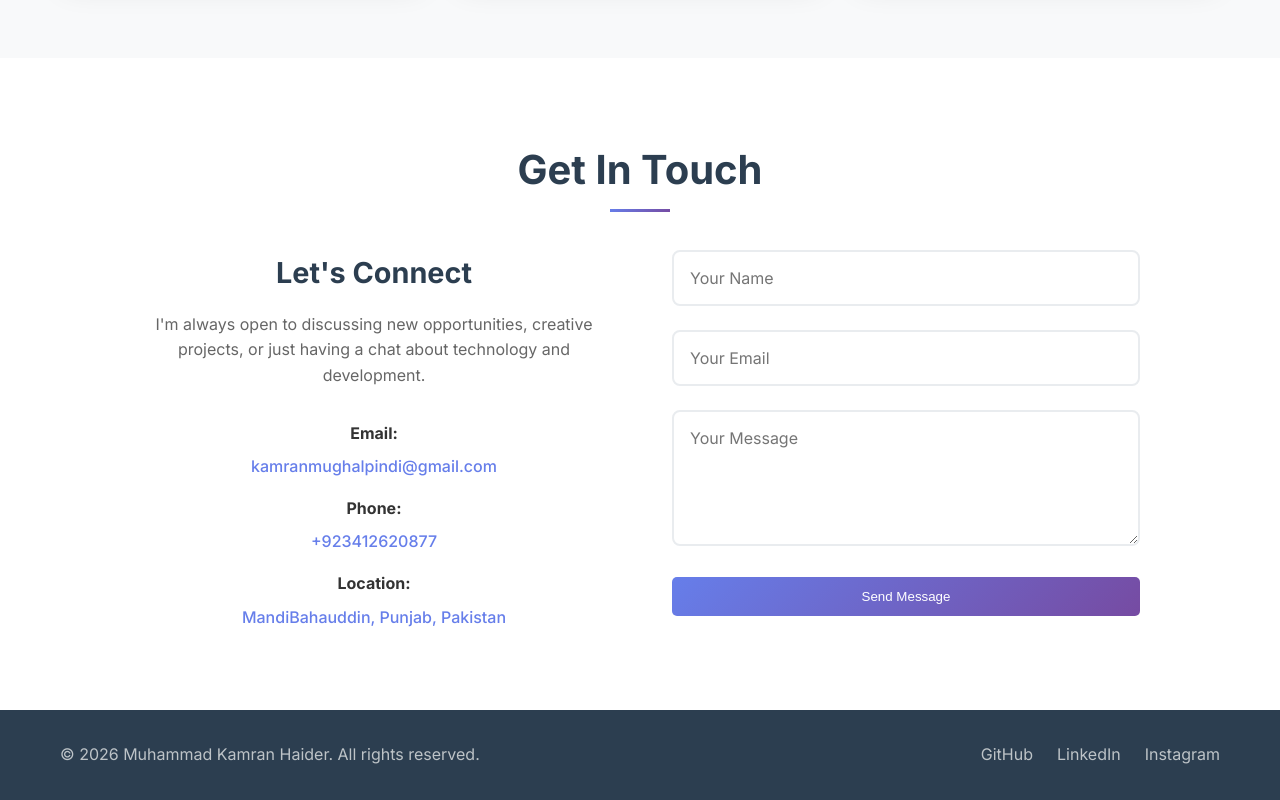
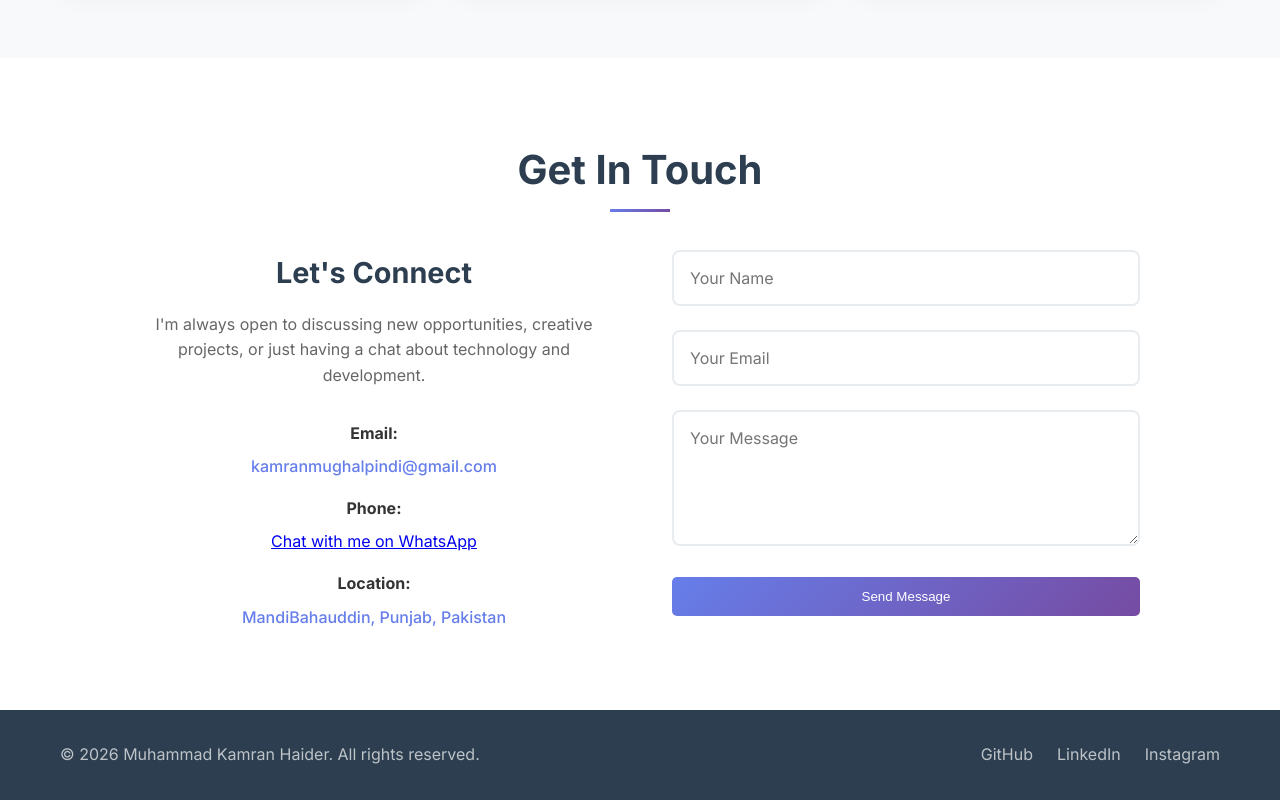
Before and after one commit to MKHOfficial/Portfolio, a React (Vite) app: page / in a window 1280 px wide. Shown: the part 2879-3679 px from the top of the page. Built offline with nearby package versions, Linux system fonts and the light colour scheme.

Commit message:
Update Contact.jsx

```diff
--- a/src/components/Contact.jsx
+++ b/src/components/Contact.jsx
@@ -41,7 +41,9 @@ const Contact = () => {
               </div>
               <div className="contact-item">
                 <strong>Phone:</strong>
-                <span>+923412620877</span>
+                <a href="https://wa.me/12345678901" target="_blank">
+  Chat with me on WhatsApp
+</a>
               </div>
               <div className="contact-item">
                 <strong>Location:</strong>
```
